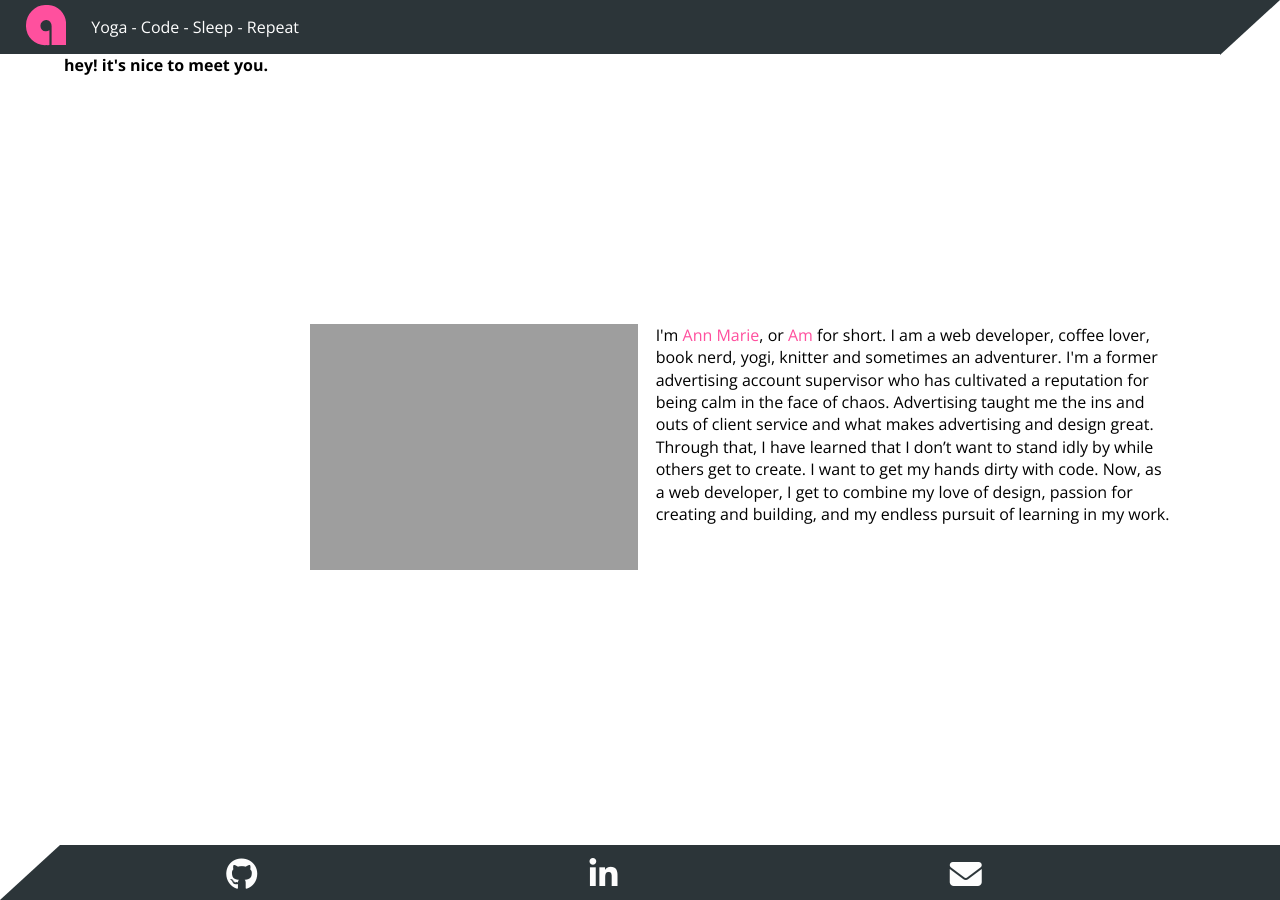
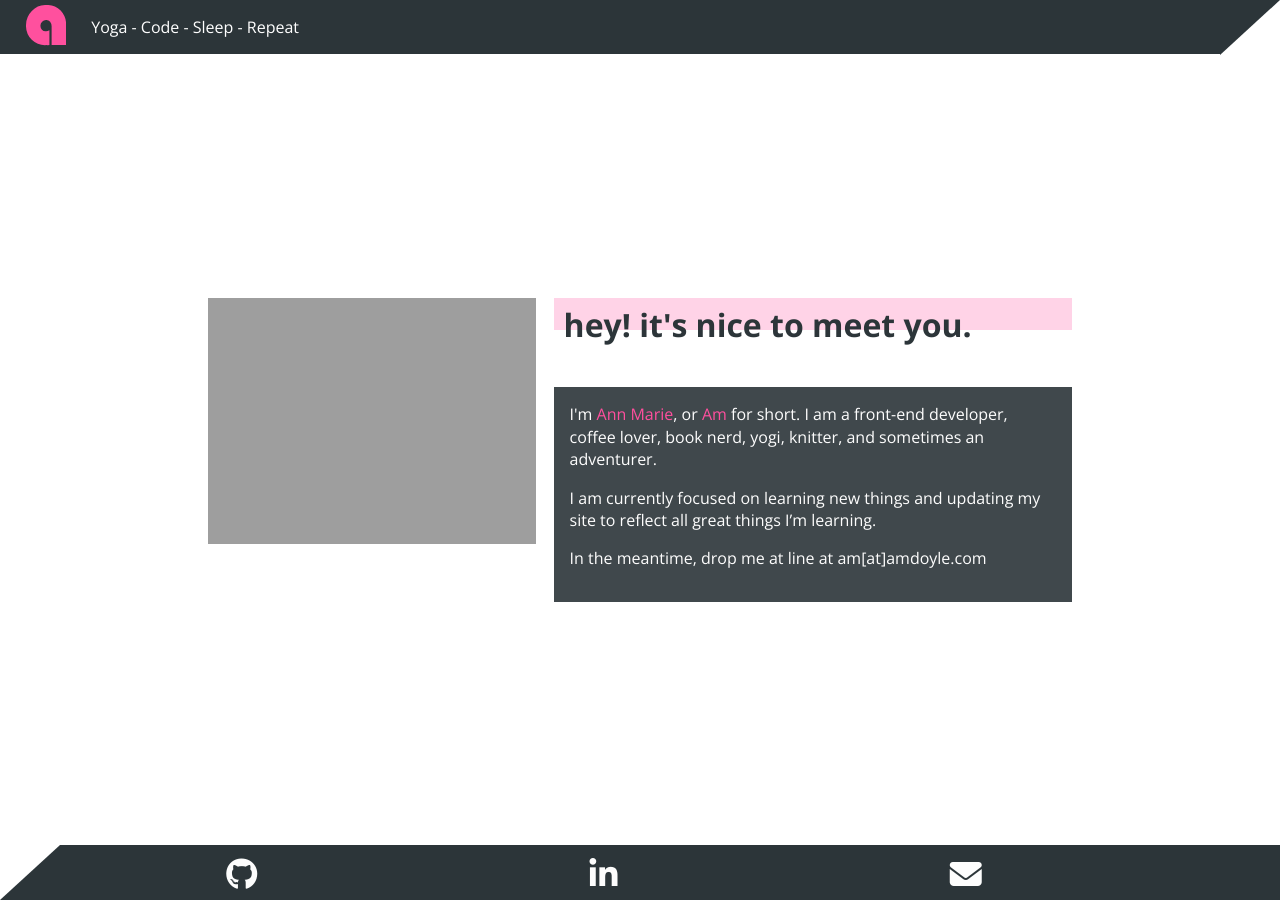
Before and after one commit to amdoyle/amdoyle, a Jekyll site: the page built from index.html, in a window 1280 px wide. Built offline with Jekyll 4.4.1, drawn with Linux system fonts in a browser that asks for light colours; nearby versions of some CDN libraries.

Commit message:
Update content

```diff
--- a/index.html
+++ b/index.html
@@ -5,7 +5,6 @@ permalink: /
 navigation_weight: 0
 ---
 
-<h1>hey! it's nice to meet you.</h1>
 <div class="body-content">
   <div class="col-1">
     <div class="about-image">
@@ -13,11 +12,17 @@ navigation_weight: 0
     </div>
   </div>
   <div class="col-2">
-    <p>
-      I'm <span class="pink">Ann Marie</span>, or <span class="pink">Am</span> for short. I am a web developer, coffee lover, book nerd, yogi, knitter and sometimes an adventurer. I'm a former advertising account supervisor who has cultivated a reputation for being calm in the face of chaos. Advertising taught me the ins and outs of client service and what makes advertising and design great.
-      Through that, I have learned that I don’t want to stand idly by while others get to create. I want to get my hands dirty with code.
-
-      Now, as a web developer, I get to combine my love of design, passion for creating and building, and my endless pursuit of learning in my work.
-    </p>
+    <h2 class="headline">hey! it's nice to meet you.</h2>
+    <div class="description-box">
+        <p>
+          I'm <span class="pink">Ann Marie</span>, or <span class="pink">Am</span> for short. I am a front-end developer, coffee lover, book nerd, yogi, knitter, and sometimes an adventurer.
+        </p>
+        <p>
+          I am currently focused on learning new things and updating my site to reflect all great things I’m learning.
+        </p>
+        <p>
+          In the meantime, drop me at line at am[at]amdoyle.com
+        </p>
+    </div>
   </div>
 </div>
```
